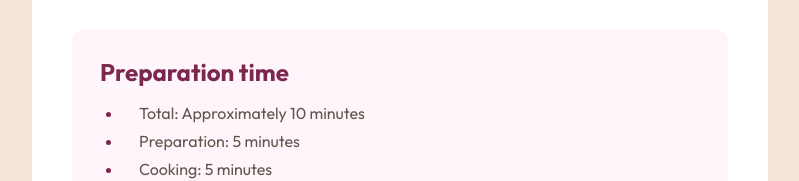
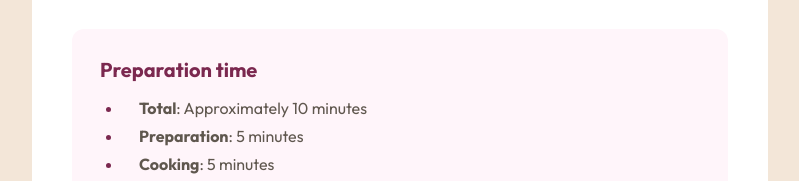
Before and after one commit to samuel-jm/frontend-mentor-recipe-page, a plain HTML site: page index.html in a window 1280 px wide. Shown: the part 625-806 px from the top of the page, without its empty margins (240-1039 px from the left). Drawn offline with Linux system fonts and the light colour scheme.

Commit message:
Fix fonts

```diff
--- a/index.html
+++ b/index.html
@@ -31,9 +31,9 @@
         <h2>Preparation time</h2>
 
         <ul>
-          <li>Total: Approximately 10 minutes</li>
-          <li>Preparation: 5 minutes</li>
-          <li>Cooking: 5 minutes</li>
+          <li><strong>Total</strong>: Approximately 10 minutes</li>
+          <li><strong>Preparation</strong>: 5 minutes</li>
+          <li><strong>Cooking</strong>: 5 minutes</li>
         </ul>
       </div>
       <h2>Ingredients</h2>
--- a/style.css
+++ b/style.css
@@ -61,6 +61,8 @@ main img {
 
 .preparation h2 {
   margin-bottom: 16px;
+  font-family: "Outfit";
+  font-size: 20px;
 }
 
 li:not(:last-child) {
@@ -78,6 +80,10 @@ li {
 
 main h2 {
   margin-bottom: 24px;
+
+  font-size: 28px;
+
+  font-family: "Young Serif";
 }
 
 main h2,
```
